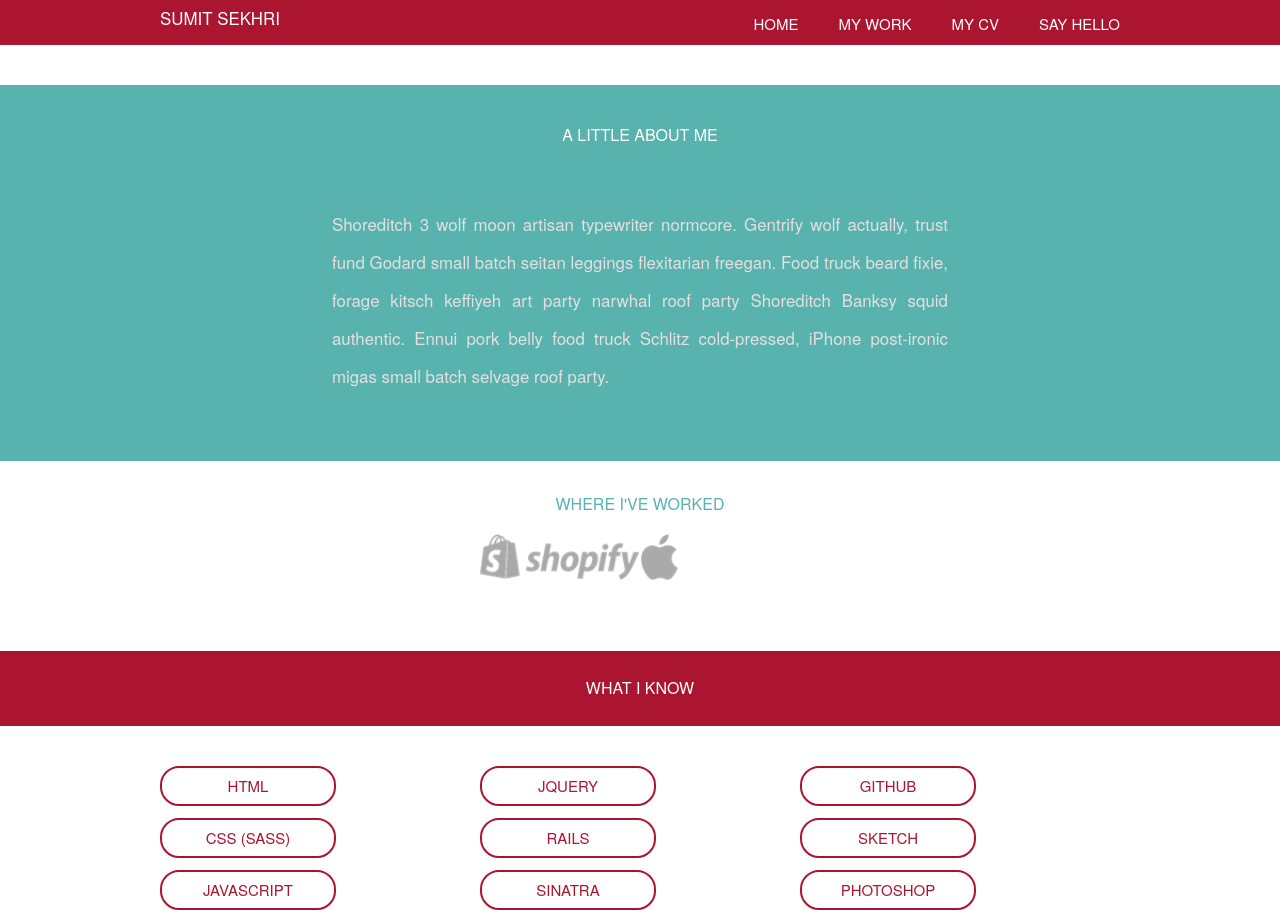
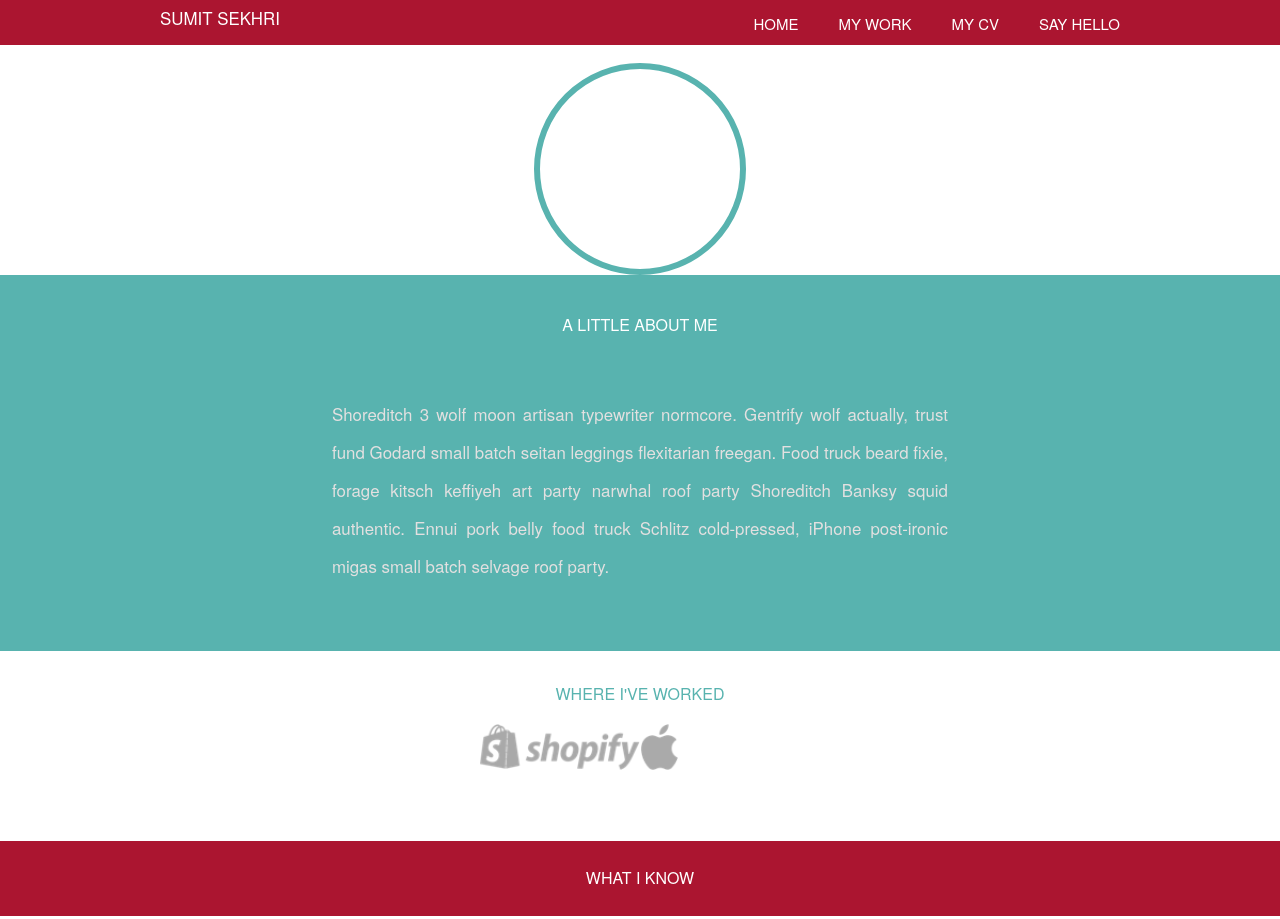
Before and after one commit to sumitsekhri/Portfolio_V2, a plain HTML site: page index.html in a window 1280 px wide. Shown: the top 919 px of the page. Drawn offline with nearby package versions, Linux system fonts and the light colour scheme.

```diff
--- a/css/skeleton.css
+++ b/css/skeleton.css
@@ -36,9 +36,11 @@
   padding: 0;
   /*box-sizing: border-box;*/ }
 
-.row  { margin-left: auto;
+.row  {
+  margin-left: auto;
   margin-right: auto;
-  /*margin-bottom: 20px;*/ }
+  /*margin-bottom: 20px;*/
+ }
 
 .col {
   width: 100%;
--- a/css/stylesheet.css
+++ b/css/stylesheet.css
@@ -151,6 +151,20 @@
 }
 
 #hero {
+  position: relative;
+}
+
+#avatar {
+  /*position: absolute;
+  top: 0;
+  bottom: 0;
+  left: 0;
+  right: 0;*/
+  margin: 0 auto;
+  width: 200px;
+  height: 200px;
+  border: 6px solid #58B3AF;
+  border-radius: 50%;
 }
 
 #about-me {
@@ -240,7 +254,7 @@
 }
 
 .skills li {
-  margin: 12px 0;
+  margin: 0 auto 12px;
   padding: 6px;
   width: 160px;
   list-style-type: none;
--- a/index.html
+++ b/index.html
@@ -27,8 +27,12 @@
   </nav>
 
   <div class="row">
-    <div id="hero" class="project">
+    <div class="col s12 center" id="hero">
+      <div class="container">
+        <div id="avatar">
 
+        </div>
+      </div>
     </div>
   </div>
 
@@ -86,7 +90,7 @@
           </ul>
         </div>
         <div class="col s4 center">
-          <ul class="skills">
+          <ul class="skills last">
             <li>GITHUB</li>
             <li>SKETCH</li>
             <li>PHOTOSHOP</li>
```
Also changed, not shown: assets/github.png (added), assets/instagram.png (added), assets/linkedin.png (added), assets/mountain.svg (added), 1 other file.
